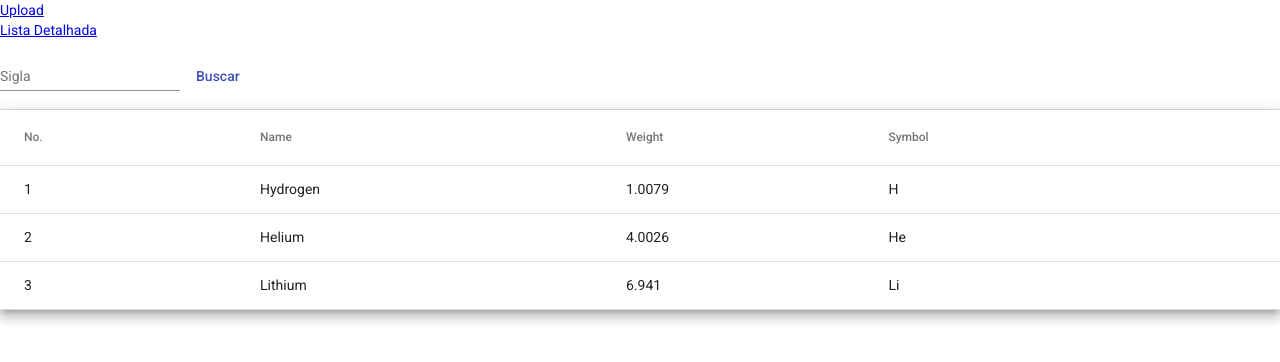
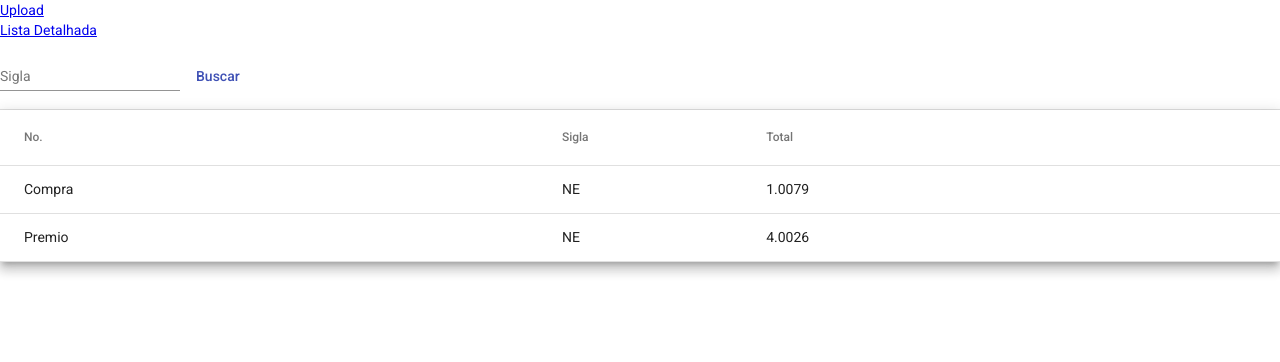
Before and after one commit to leandrocprates/Projeto-AHoy-Fron-End, an Angular app: page /lista-detalhada in a window 1280 px wide. Shown: the top 362 px of the page. Built offline with nearby package versions, Linux system fonts and the light colour scheme.

Commit message:
criada tabela de consulta

```diff
--- a/src/app/lista-detalhada/lista-detalhada.component.html
+++ b/src/app/lista-detalhada/lista-detalhada.component.html
@@ -18,28 +18,23 @@
                   The actual rendered columns are set as a property on the row definition" -->
 
             <!-- Position Column -->
-            <ng-container matColumnDef="position">
+            <ng-container matColumnDef="tipo">
               <th mat-header-cell *matHeaderCellDef> No. </th>
-              <td mat-cell *matCellDef="let element"> {{element.position}} </td>
+              <td mat-cell *matCellDef="let element"> {{element.tipo}} </td>
             </ng-container>
 
             <!-- Name Column -->
-            <ng-container matColumnDef="name">
-              <th mat-header-cell *matHeaderCellDef> Name </th>
-              <td mat-cell *matCellDef="let element"> {{element.name}} </td>
+            <ng-container matColumnDef="sigla">
+              <th mat-header-cell *matHeaderCellDef> Sigla </th>
+              <td mat-cell *matCellDef="let element"> {{element.sigla}} </td>
             </ng-container>
 
             <!-- Weight Column -->
-            <ng-container matColumnDef="weight">
-              <th mat-header-cell *matHeaderCellDef> Weight </th>
-              <td mat-cell *matCellDef="let element"> {{element.weight}} </td>
+            <ng-container matColumnDef="total">
+              <th mat-header-cell *matHeaderCellDef> Total </th>
+              <td mat-cell *matCellDef="let element"> {{element.total}} </td>
             </ng-container>
 
-            <!-- Symbol Column -->
-            <ng-container matColumnDef="symbol">
-              <th mat-header-cell *matHeaderCellDef> Symbol </th>
-              <td mat-cell *matCellDef="let element"> {{element.symbol}} </td>
-            </ng-container>
 
             <tr mat-header-row *matHeaderRowDef="displayedColumns"></tr>
             <tr mat-row *matRowDef="let row; columns: displayedColumns;"></tr>
--- a/src/app/lista-detalhada/lista-detalhada.component.ts
+++ b/src/app/lista-detalhada/lista-detalhada.component.ts
@@ -3,16 +3,16 @@
 
 
 export interface PeriodicElement {
-  name: string;
-  position: number;
-  weight: number;
-  symbol: string;
+  sigla: string;
+  tipo: string;
+  total: number;
+
 }
 
 const ELEMENT_DATA: PeriodicElement[] = [
-  {position: 1, name: 'Hydrogen', weight: 1.0079, symbol: 'H'},
-  {position: 2, name: 'Helium', weight: 4.0026, symbol: 'He'},
-  {position: 3, name: 'Lithium', weight: 6.941, symbol: 'Li'}
+  {tipo: 'Compra', sigla: 'NE', total: 1.0079},
+  {tipo: 'Premio', sigla: 'NE', total: 4.0026}
+
 
 ];
 
@@ -25,7 +25,7 @@
 })
 export class ListaDetalhadaComponent implements OnInit {
 
-  displayedColumns: string[] = ['position', 'name', 'weight', 'symbol'];
+  displayedColumns: string[] = ['tipo', 'sigla', 'total'];
   dataSource = ELEMENT_DATA;
   constructor() { }
 
```
